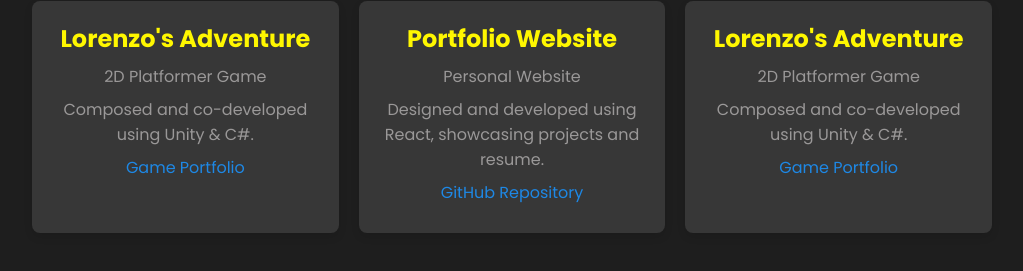
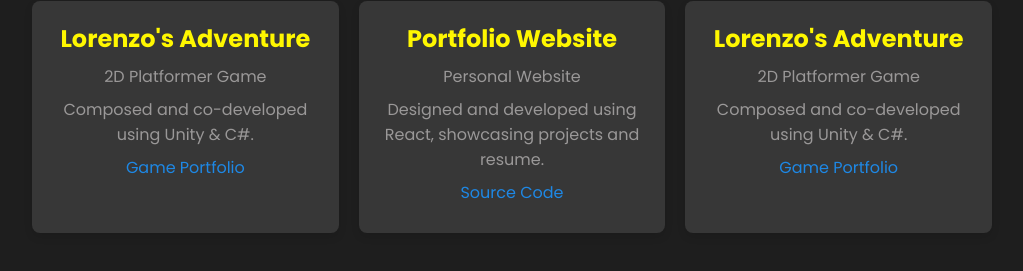
Before and after one commit to AustinAdair25/AustinAdair-Portfolio, a React (Create React App) app: page / in a window 1280 px wide. Shown: the part 2735-3006 px from the top of the page, without its empty margins (128-1151 px from the left). Built offline with nearby package versions, Linux system fonts and the light colour scheme.

Commit message:
added gitignore

```diff
--- a/src/components/Contact/contact.js
+++ b/src/components/Contact/contact.js
@@ -46,7 +46,7 @@
                 <h3 className="yellowText">Portfolio Website</h3>
                 <p className="projectSubheading">Personal Website</p>
                 <p className="projectDescription">Designed and developed using React, showcasing projects and resume.</p>
-                <p><a href="https://github.com/AustinAdair25/portfolio-website" target="_blank" rel="noopener noreferrer">GitHub Repository</a></p>
+                <p><a href="https://github.com/AustinAdair25/AustinAdair-Portfolio" target="_blank" rel="noopener noreferrer">Source Code</a></p>
             </div>
                 {/* Project 3 */}
                 <div className="worksSection">
```
Also changed, not shown: 1 other file (tests, documents, lock files or other folders).
